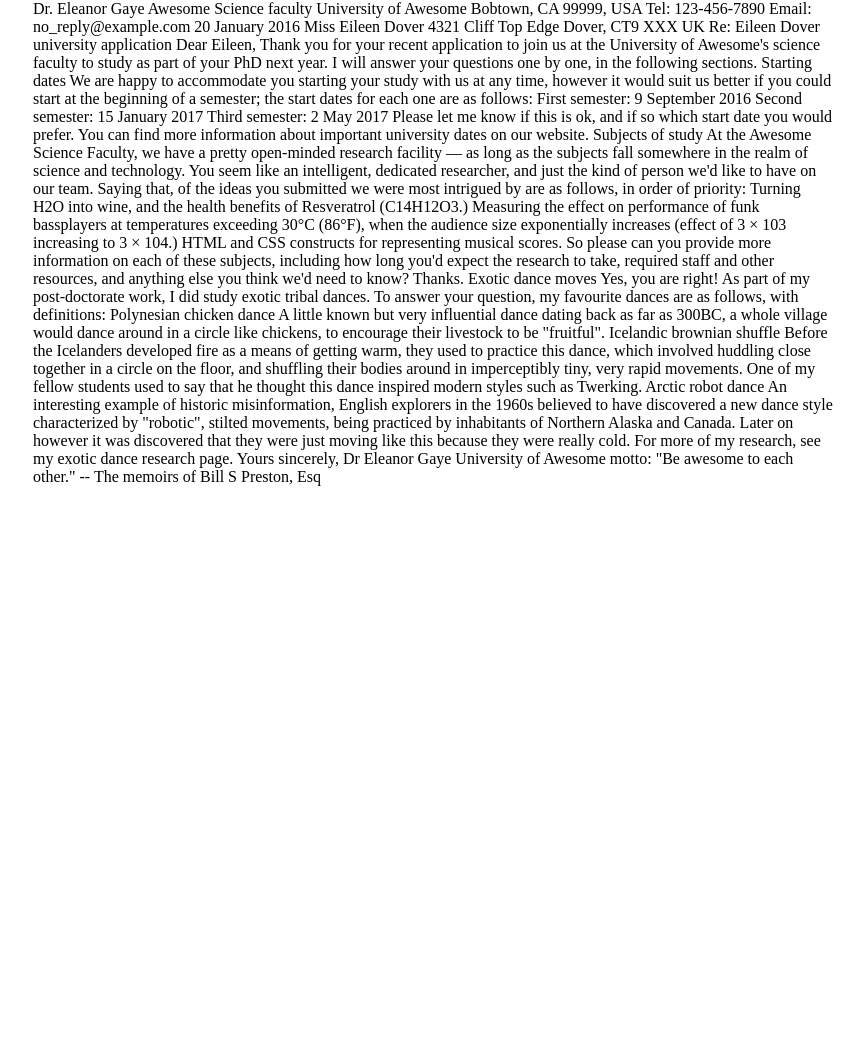
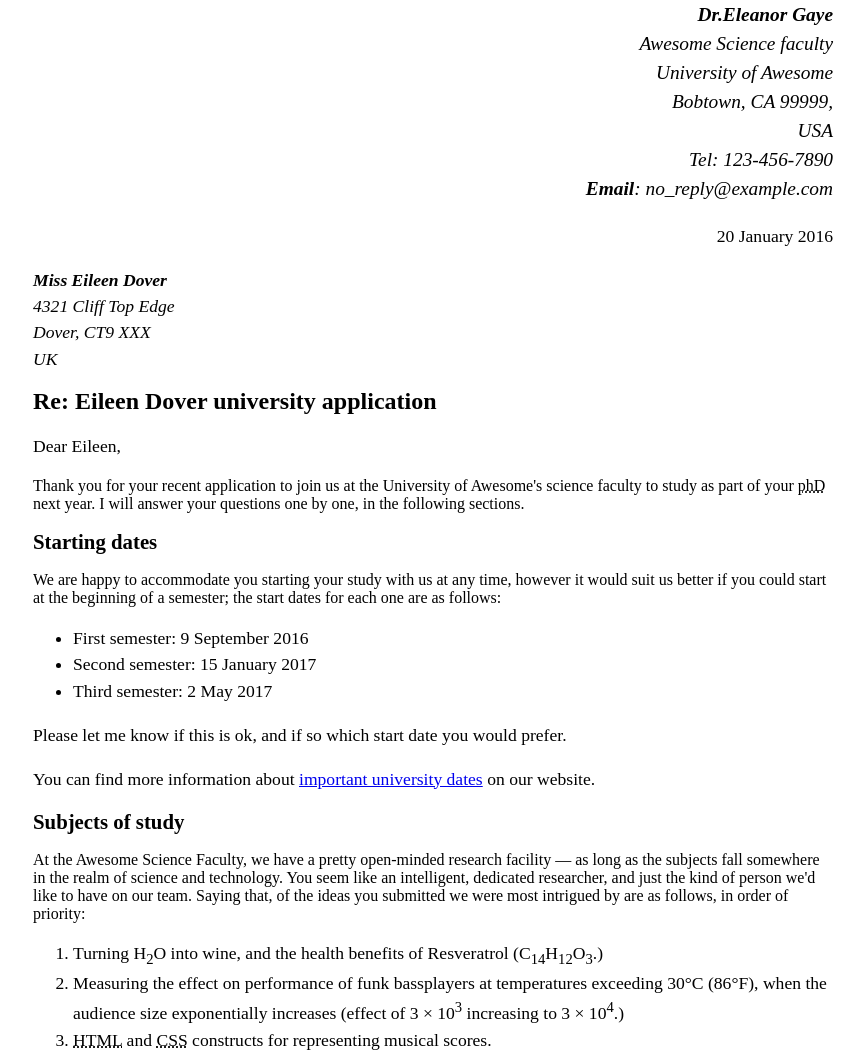
Before and after one commit to chsh22078/git-tutorial, a website built with Vite: page index.html in a window 1280 px wide. Shown: the top 1056 px of the page, without its empty margins (207-1071 px from the left). Before the commit the page ends 800 px from the top, so only its background shows below. Built offline with nearby package versions, Linux system fonts and the light colour scheme.

Commit message:
htmlの課題

```diff
--- a/index.html
+++ b/index.html
@@ -4,68 +4,79 @@
     <link rel="stylesheet" href="./style.css" />
   </head>
   <body>
-    Dr. Eleanor Gaye
-Awesome Science faculty
-University of Awesome
-Bobtown, CA 99999,
-USA
-Tel: 123-456-7890
-Email: no_reply@example.com
+<address class="sender-coulumn">
+  <p style="text-align: right">
+    <strong>Dr.Eleanor Gaye</strong><br/>
+Awesome Science faculty<br/>
+University of Awesome<br/>
+Bobtown, CA 99999,<br/>
+USA<br/>
+Tel: 123-456-7890<br/>
+<strong>Email</strong>: no_reply@example.com<br/>
+  </address>
+</p>
+<p style="text-align: right">
+20 January 2016<br/>
+</p>
+<address class=""sender-coulumn">
+<strong>Miss Eileen Dover</strong><br/>
+4321 Cliff Top Edge<br/>
+Dover, CT9 XXX<br/>
+UK<br/>
+</address>
 
-20 January 2016
+<h1>Re: Eileen Dover university application</h1>
 
-Miss Eileen Dover
-4321 Cliff Top Edge
-Dover, CT9 XXX
-UK
+<p>Dear Eileen,</p>
+
+Thank you for your recent application to join us at the University of Awesome's science faculty to study as part of your
+<abbr title="Reverend">phD</abbr>
+ next year. I will answer your questions one by one, in the following sections.
+
+<h2>Starting dates</h2>
+
+We are happy to accommodate you starting your study with us at any time, however it would suit us better if you could start at the beginning of a semester; the start dates for each one are as follows:
+<ul>
+<li>First semester: 9 September 2016</li>
+<li>Second semester: 15 January 2017</li>
+<li>Third semester: 2 May 2017</li>
+</ul>
+<p>Please let me know if this is ok, and if so which start date you would prefer.</p>
+
+<p>You can find more information about
+<a href="http:example.com">important university dates</a>
+  on our website.</p>
 
 
-Re: Eileen Dover university application
-
-Dear Eileen,
-
-Thank you for your recent application to join us at the University of Awesome's science faculty to study as part of your PhD next year. I will answer your questions one by one, in the following sections.
-
-Starting dates
-
-We are happy to accommodate you starting your study with us at any time, however it would suit us better if you could start at the beginning of a semester; the start dates for each one are as follows:
-
-First semester: 9 September 2016
-Second semester: 15 January 2017
-Third semester: 2 May 2017
-
-Please let me know if this is ok, and if so which start date you would prefer.
-
-You can find more information about important university dates on our website.
-
-
-Subjects of study
+<h2>Subjects of study</h2>
 
 At the Awesome Science Faculty, we have a pretty open-minded research facility — as long as the subjects fall somewhere in the realm of science and technology. You seem like an intelligent, dedicated researcher, and just the kind of person we'd like to have on our team. Saying that, of the ideas you submitted we were most intrigued by are as follows, in order of priority:
-
-Turning H2O into wine, and the health benefits of Resveratrol (C14H12O3.)
-Measuring the effect on performance of funk bassplayers at temperatures exceeding 30°C (86°F), when the audience size exponentially increases (effect of 3 × 103 increasing to 3 × 104.)
-HTML and CSS constructs for representing musical scores.
-
+<ol>
+<li>Turning H<sub>2</sub>O into wine, and the health benefits of Resveratrol (C<sub>14</sub>H<sub>12</sub>O<sub>3</sub>.)</li>
+<li>Measuring the effect on performance of funk bassplayers at temperatures exceeding 30°C (86°F), when the audience size exponentially increases (effect of 3 × 10<sup>3</sup> increasing to 3 × 10<sup>4</sup>.)</li>
+<li><abbr title="Reverend">HTML</abbr> and <abbr title="Reverend">CSS</abbr> constructs for representing musical scores.</li>
+</ol>
 So please can you provide more information on each of these subjects, including how long you'd expect the research to take, required staff and other resources, and anything else you think we'd need to know? Thanks.
 
 
-Exotic dance moves
+<h2>Exotic dance moves</h2>
 
-Yes, you are right! As part of my post-doctorate work, I did study exotic tribal dances. To answer your question, my favourite dances are as follows, with definitions:
-
-Polynesian chicken dance
-A little known but very influential dance dating back as far as 300BC, a whole village would dance around in a circle like chickens, to encourage their livestock to be "fruitful".
-Icelandic brownian shuffle
-Before the Icelanders developed fire as a means of getting warm, they used to practice this dance, which involved huddling close together in a circle on the floor, and shuffling their bodies around in imperceptibly tiny, very rapid movements. One of my fellow students used to say that he thought this dance inspired modern styles such as Twerking.
-Arctic robot dance
-An interesting example of historic misinformation, English explorers in the 1960s believed to have discovered a new dance style characterized by "robotic", stilted movements, being practiced by inhabitants of Northern Alaska and Canada. Later on however it was discovered that they were just moving like this because they were really cold.
-
-For more of my research, see my exotic dance research page.
-
-Yours sincerely,
-Dr Eleanor Gaye
+<p>Yes, you are right! As part of my post-doctorate work, I did study exotic tribal dances. To answer your question, my favourite dances are as follows, with definitions:</p>
+<dl>
+<dt>Polynesian chicken dance</dt>
+<dd>A little known but very influential dance dating back as far as 300BC, a whole village would dance around in a circle like chickens, to encourage their livestock to be "fruitful".</dd>
+<dt>Icelandic brownian shuffle</dt>
+<dd>Before the Icelanders developed fire as a means of getting warm, they used to practice this dance, which involved huddling close together in a circle on the floor, and shuffling their bodies around in imperceptibly tiny, very rapid movements. One of my fellow students used to say that he thought this dance inspired modern styles such as Twerking.</dd>
+<dt>Arctic robot dance</dt>
+<dd>An interesting example of historic misinformation, English explorers in the 1960s believed to have discovered a new dance style characterized by "robotic", stilted movements, being practiced by inhabitants of Northern Alaska and Canada. Later on however it was discovered that they were just moving like this because they were really cold.</dd>
+</dl>
+<p>For more of my research, see my
+<a href="http:example.com">exotic dance research page</a>.
+</p>
+<p>Yours sincerely,</p>
+<p>Dr Eleanor Gaye</p>
 
 University of Awesome motto: "Be awesome to each other." -- The memoirs of Bill S Preston, Esq
+</article>
   </body>
 </html>
```
